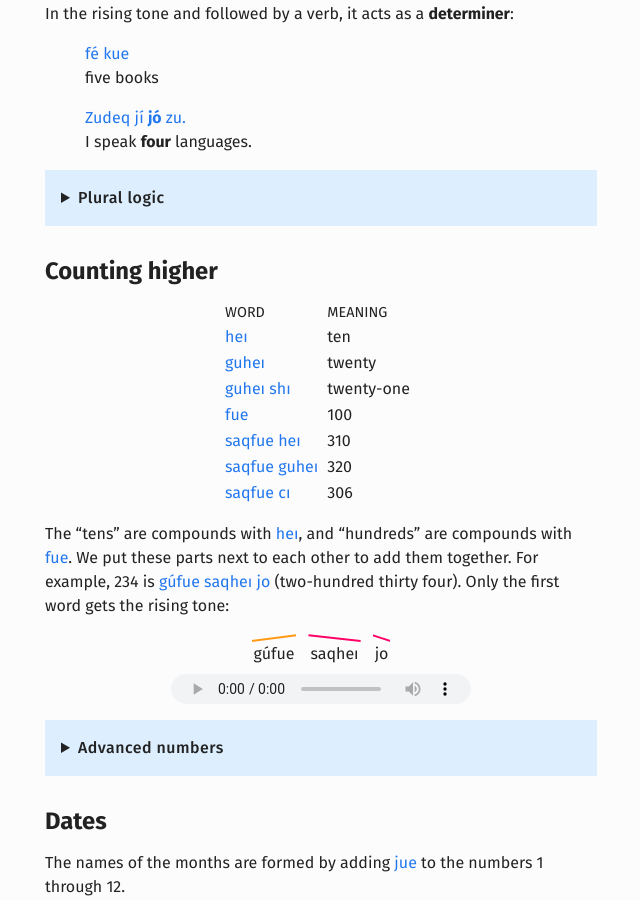
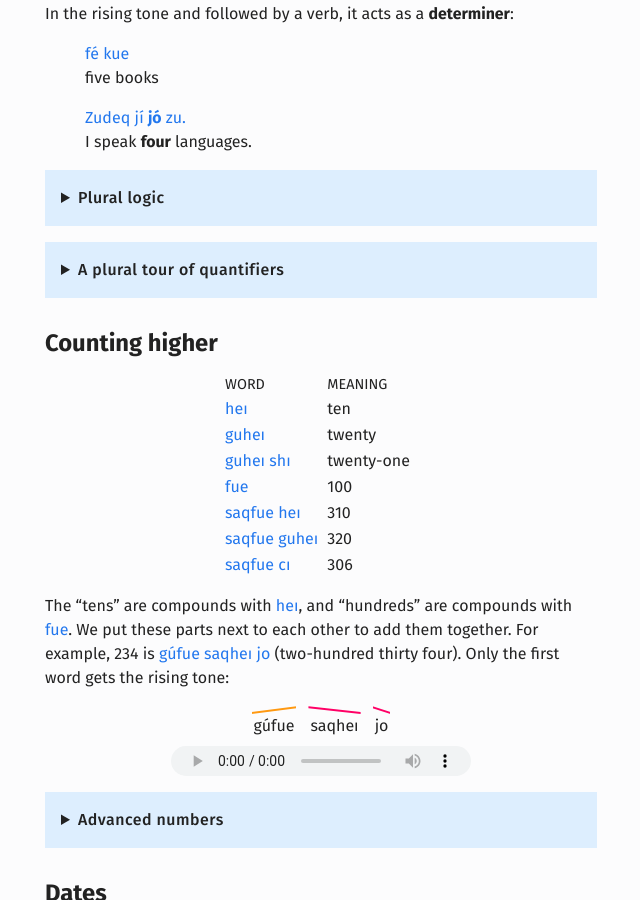
Before and after one commit to laqme/koitieq, a Jekyll site: the page built from _chapters/15.md, in a window 1280 px wide and 900 px high, scrolled down 948 px. Shown: the whole window, without its empty margins (51-691 px from the left). Built offline with Jekyll 4.4.1, drawn with Linux system fonts in a browser that asks for light colours; some web fonts are replaced; some of the changed lines change nothing that is shown.

Commit message:
Split up the plural logic stuff

```diff
--- a/_chapters/15.md
+++ b/_chapters/15.md
@@ -51,38 +51,51 @@
 <details class="aside semantics" markdown="1">
 <summary>Plural logic</summary>
 
-Toaq is built on **plural logic**. A plural variable can refer not just to a thing, but to _things_. For example, when we turn _The teacups are nine_ into a formula, we might say that _xx_ _are_ teacups, and _xx_ _are_ nine. We don't need to talk about a _set_ of nine teacups.
+Toaq is built on **plural logic**. We say a variable can refer to _things_, plural. For example, when we turn _"The teacups are nine"_ into a formula, we might say: _xx_ _are_ teacups, and _xx_ _are_ nine. We don't need to talk about a "set" of nine teacups.
 
 Plural logic helps explain natural language sentences like "the students gathered and ate." It's hard to account for such sentence using singular logic: surely we can't say that an individual student gathered, nor is it tempting to say that a _set_ did any eating.
 
 If we embrace plurality from the ground up in our logic, and say "_xx_ are students, and _xx_ gathered, and _xx_ ate," we can let the predicates themselves decide what to do with those plurals. Instead of talking about sets and membership, we take the relationship _xx are among yy_ (written _xx_ ≺ _yy_) as fundamental.
 
-Toaq's _sá_{:.t} corresponds to a plural-domain existential quantifier ∃_xx_, so _sá poq_{:.t} means "for some people _xx_."
+All this is why _fe_{:.t} can just mean: "▯ _are_ five in number."
+
+</details>
+
+<details class="aside semantics" markdown="1">
+<summary>A plural tour of quantifiers</summary>
+Toaq's _sá_{:.t} corresponds to a plural existential quantifier ∃_xx_, so _sá poq_{:.t} means "for some people _xx_."
 
 > _Kueq sá sıomche._{:.t}<br>
-> Some students gathered.
+> Some students gathered.<br>
+> <small>∃xx: student(xx) and gather(xx)</small>
 
-But the common universal quantification we've been using, _tú_{:.t}, corresponds to the _singular_ universal ∀_x_, meaning "for each _x_." This just turns out to be what's convenient a lot of the time. It does mean that you can't say this:
+But the common universal quantification we've been using, _tú_{:.t}, corresponds to the _singular_ universal ∀_x_, meaning "for each _x_." This just turns out to be what's convenient a lot of the time. However, it does mean that you can't meaningfully say:
 
 > _Kueq tú sıomche._{:.t.bad}<br>
-> Each student gathered.
+> Each student gathered.<br>
+> <small>∀x: student(x) and gather(x)</small>
 
 There is another quantifier, _tútu_{:.t}, corresponding to ∀_xx_. So _tútu poq_{:.t} means "for any person or people _xx_," but it doesn't seem to come up often in everyday speech.
 
-> _Tútu poq nä geo sóq sá mea póq._{:.t}<br>
-> For any people, someone among them is the oldest.
+> _Tútu poq nä, joaq sá mea póq póq._{:.t}<br>
+> For any people, some among them is the leader of them.<br>
+> <small>[∀xx: people(xx)] [∃yy: yy ≺ xx] leader(yy, xx)</small>
 
-More useful is _túq_{:.t}, an article that means something closer to _all_ than to _each_. The phrase _túq poq_{:.t} "all the people" refers to some _tt_ that are people, where for any _xx_ that are also people, _xx_ are _among_ _tt_. In other words, it refers to the maximal plurality of _poq_{:.t}.
+
+More useful is _túq_{:.t}, an article which means something closer to _all_ than to _each_. The phrase _túq poq_{:.t} "all people" refers to some _tt_ that are people, where, for any _xx_ that are also people, _xx_ ≺ _tt_. In other words, it refers to the maximal plurality of _poq_{:.t}.
 
 > _Kueq túq sıomche._{:.t}<br>
-> All students gathered.
+> All students gathered.<br>
+> <small>[∃tt: student(tt)] gather(tt), and [∀xx: student(xx)] xx ≺ tt</small>
 
-All this to say: when we use a number as a determiner, it means the same thing as _sá_{:.t} plus a counting verb, which is to claim the existence of a plurality while restricting its number.
+All this to say: when we use a number as a determiner, it means the same thing as _sá_{:.t} plus a counting verb, which is to claim the existence of some plural _xx_ while restricting its number.
 
 > _Kueq héı sıomche._{:.t}<br>
 > _Kueq sá sıomche heı._{:.t}<br>
 > Ten students gathered.<br>
 > <small>∃xx: student(xx) and ten(xx) and gather(xx)</small>
+
+This means that _Zudeq jí shí zu_{:.t} means "I speak a language" and not "I speak exactly one language."
 
 </details>
 
```
